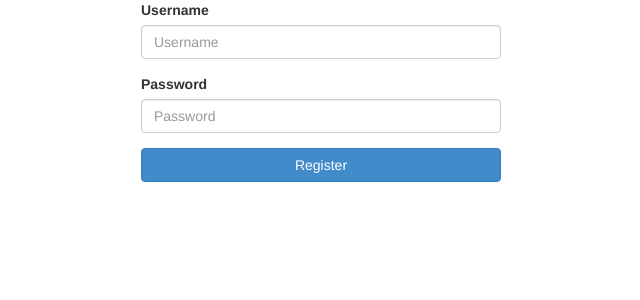
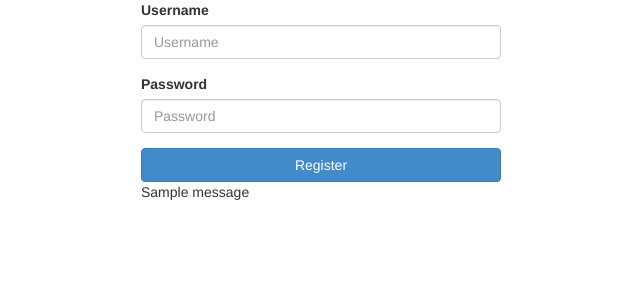
Before and after one commit to Rohan2002/log-in-try, a Flask app: page /register in a window 1280 px wide. Shown: the top 300 px of the page, without its empty margins (319-959 px from the left). Run offline with Flask 2, Linux system fonts and the light colour scheme; one stand-in notice (Sample message) is shown; some libraries are stand-ins or nearby versions.

Commit message:
minor change in register.html & app.py

```diff
--- a/app.py
+++ b/app.py
@@ -31,7 +31,7 @@ def world():
 def login():
     users = db.users
     login_user = users.find_one({'name' : request.form.get("username")})
-    Hpassword = request.form.get["password"].encode('utf-8')
+    Hpassword = request.form.get['password'].encode('utf-8')
     if login_user:
         if bcrypt.hashpw(Hpassword, login_user['password']) == login_user['password']:
             session['username'] =request.form.get("username")
--- a/template/register.html
+++ b/template/register.html
@@ -14,6 +14,9 @@
                 </div>
                 <button type="submit" class="btn btn-primary btn-block">Register</button>
             </form>
+            {% for message in get_flashed_messages() %}
+            {{ message }}
+            {% endfor %}
             <br>
         </div>
     </div>
```
